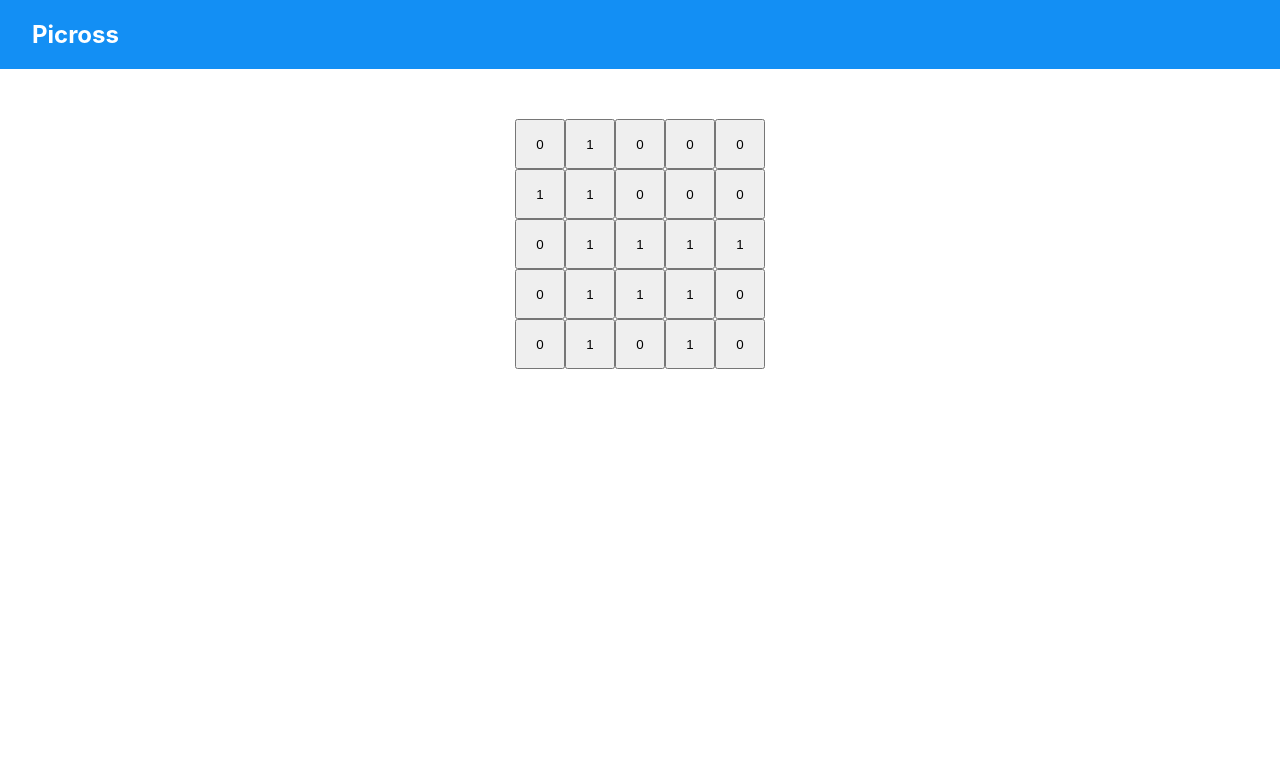
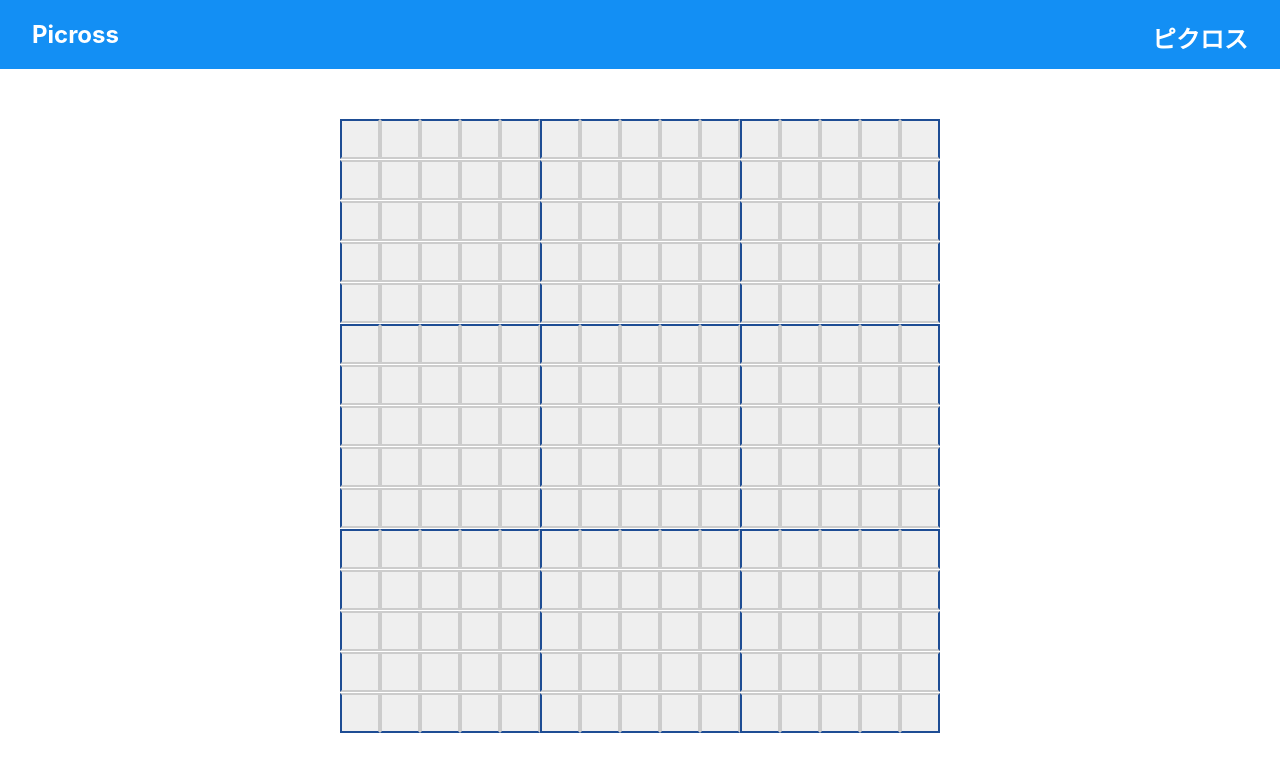
Before and after one commit to Pashinuyk/Picross, a React (Create React App) app: page / in a window 1280 px wide. Shown: the top 772 px of the page. Built offline with nearby package versions, Linux system fonts and the light colour scheme.

Commit message:
Borders were added

```diff
--- a/src/App.css
+++ b/src/App.css
@@ -1,11 +1,6 @@
 .App {
   text-align: center;
   margin-top: 50px;
-}
-
-.App-logo {
-  height: 40vmin;
-  pointer-events: none;
 }
 
 @media (prefers-reduced-motion: no-preference) {
@@ -14,26 +9,6 @@
   }
 }
 
-.App-header {
-  background-color: #282c34;
-  min-height: 100vh;
-  display: flex;
-  flex-direction: column;
-  align-items: center;
-  justify-content: center;
-  font-size: calc(10px + 2vmin);
-  color: white;
+.App-link {
+  color: c;
 }
-
-.App-link {
-  color: #61dafb;
-}
-
-@keyframes App-logo-spin {
-  from {
-    transform: rotate(0deg);
-  }
-  to {
-    transform: rotate(360deg);
-  }
-}
--- a/src/App.js
+++ b/src/App.js
@@ -1,12 +1,12 @@
 import './App.css'
 import GameField from './components/GameField'
 
-const num = 0
+const num = 2
 
 const App = (props) => {
       return (
         <div className='App'>
-          <GameField level={props.level}/>
+          <GameField level={props.level} />
         </div>
       );
     }
--- a/src/components/GameField.css
+++ b/src/components/GameField.css
@@ -1,4 +1,21 @@
 button {
-      width: 50px;
-      height: 50px;
+      width: 40px;
+      height: 40px;
+      border: 2px solid #ccc;
 }
+
+.borderTop {
+      border-top: solid 2px #1E4D94
+}
+
+.borderBottom {
+      border-bottom: solid 2px #1E4D94
+}
+
+.borderRight {
+      border-right: solid 2px #1E4D94
+}
+
+.borderLeft {
+      border-left: solid 2px #1E4D94
+}
--- a/src/components/GameField.js
+++ b/src/components/GameField.js
@@ -1,15 +1,31 @@
 import './GameField.css'
 
-const num = 0
+const num = 2
 
 const GameField = (props) => {
     return (
         <>
           {
-            props.level[num].content.map((str) =>
+            props.level[num].content.map((str, ind1) =>
               <div>
-                {str.map((val) =>
-                  <button>{val}</button>
+                {str.map((val, ind2) =>
+                  <button key={ind1 + (ind2 < 10 ? ind2/10 : ind2/100)} className={ind1 == props.level[num].content.length-1 && ind2 == 0 ? 'borderLeft borderBottom'
+                    : ind1 == 0 && ind2 % 5 == 0 ? 'borderTop borderLeft'
+                    : ind1 == props.level[num].content.length-1 && ind2 % 5 == 0 ? 'borderBottom borderLeft'
+                    : ind1 % 5 == 0 && ind2 == 0 ? 'borderLeft borderTop'
+                    : ind1 % 5 == 0 && ind2 == props.level[num].content[ind1].length-1 ? 'borderRight borderTop'
+                    : ind1 == 0 && ind2 == props.level[num].content[ind1].length-1 ? 'borderRight borderTop'
+                    : ind1 == 0 && ind2 == 0 ? 'borderTop borderLeft'
+                    : ind1 == 0 ? 'borderTop'
+                    : ind2 == 0 ? 'borderLeft'
+                    : ind1 == props.level[num].content.length-1 && ind2 == props.level[num].content[ind1].length-1 ? 'borderRight borderBottom'
+                    : ind1 == props.level[num].content.length-1 ? 'borderBottom'
+                    : ind2 == props.level[num].content[ind1].length-1 ? 'borderRight'
+
+                    : ind1 % 5 == 0 && ind2 % 5 == 0 ? 'borderTop borderLeft'
+                    : ind1 % 5 == 0 ? 'borderTop'
+                    : ind2 % 5 == 0 ? 'borderLeft'
+                    : ''}> </button>
                 )}
               </div>
           )}
--- a/src/components/UppearBar.js
+++ b/src/components/UppearBar.js
@@ -2,7 +2,9 @@ import './UppearBar.css'
 
 function UppearBar() {
   return (
-    <header>Picross
+    <header>
+      <span>Picross</span>
+      <span style={{float: 'right'}}>ピクロス</span>
     </header>
   );
 }
--- a/src/data.js
+++ b/src/data.js
@@ -21,6 +21,43 @@ const levels= [
         [1, 1, 1, 0, 1],
       ]
   },
+  {
+      "id": 2,
+      "content":
+      [
+        [0, 0, 1, 0, 1, 0, 0, 1, 0, 1, 0, 0, 1, 0, 1],
+        [0, 0, 1, 0, 1, 0, 0, 1, 0, 1, 0, 0, 1, 0, 1],
+        [0, 0, 1, 0, 1, 0, 0, 1, 0, 1, 0, 0, 1, 0, 1],
+        [0, 0, 1, 0, 1, 0, 0, 1, 0, 1, 0, 0, 1, 0, 1],
+        [0, 0, 1, 0, 1, 0, 0, 1, 0, 1, 0, 0, 1, 0, 1],
+        [0, 0, 1, 0, 1, 0, 0, 1, 0, 1, 0, 0, 1, 0, 1],
+        [0, 0, 1, 0, 1, 0, 0, 1, 0, 1, 0, 0, 1, 0, 1],
+        [0, 0, 1, 0, 1, 0, 0, 1, 0, 1, 0, 0, 1, 0, 1],
+        [0, 0, 1, 0, 1, 0, 0, 1, 0, 1, 0, 0, 1, 0, 1],
+        [0, 0, 1, 0, 1, 0, 0, 1, 0, 1, 0, 0, 1, 0, 1],
+        [0, 0, 1, 0, 1, 0, 0, 1, 0, 1, 0, 0, 1, 0, 1],
+        [0, 0, 1, 0, 1, 0, 0, 1, 0, 1, 0, 0, 1, 0, 1],
+        [0, 0, 1, 0, 1, 0, 0, 1, 0, 1, 0, 0, 1, 0, 1],
+        [0, 0, 1, 0, 1, 0, 0, 1, 0, 1, 0, 0, 1, 0, 1],
+        [0, 0, 1, 0, 1, 0, 0, 1, 0, 1, 0, 0, 1, 0, 1],
+      ]
+  },
+  {
+      "id": 3,
+      "content":
+      [
+        [0, 0, 1, 0, 1, 0, 0, 1, 0, 1],
+        [0, 0, 1, 0, 1, 0, 0, 1, 0, 1],
+        [0, 0, 1, 0, 1, 0, 0, 1, 0, 1],
+        [0, 0, 1, 0, 1, 0, 0, 1, 0, 1],
+        [0, 0, 1, 0, 1, 0, 0, 1, 0, 1],
+        [0, 0, 1, 0, 1, 0, 0, 1, 0, 1],
+        [0, 0, 1, 0, 1, 0, 0, 1, 0, 1],
+        [0, 0, 1, 0, 1, 0, 0, 1, 0, 1],
+        [0, 0, 1, 0, 1, 0, 0, 1, 0, 1],
+        [0, 0, 1, 0, 1, 0, 0, 1, 0, 1],
+      ]
+  },
 ]
 
 export default levels;
```
